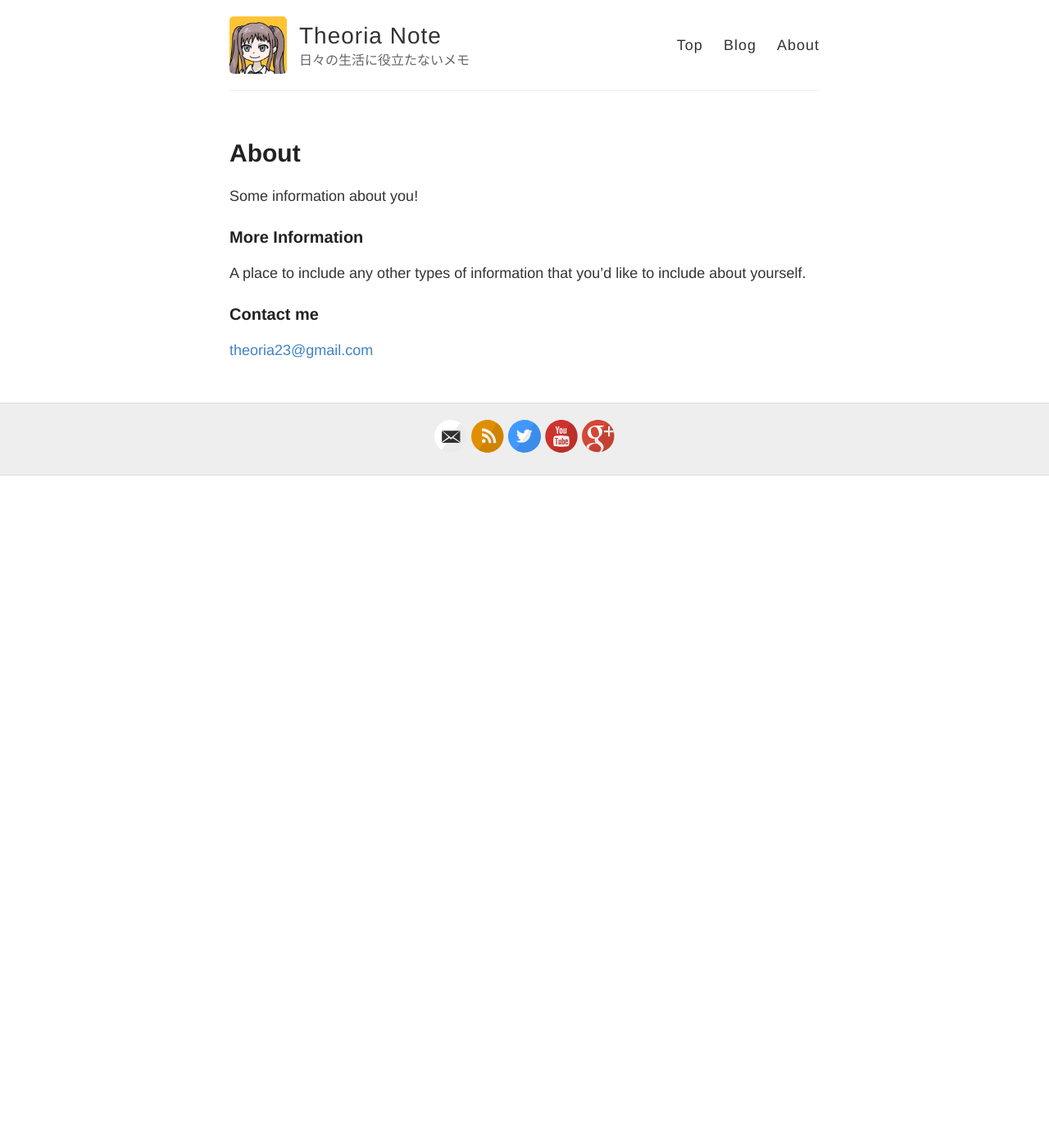
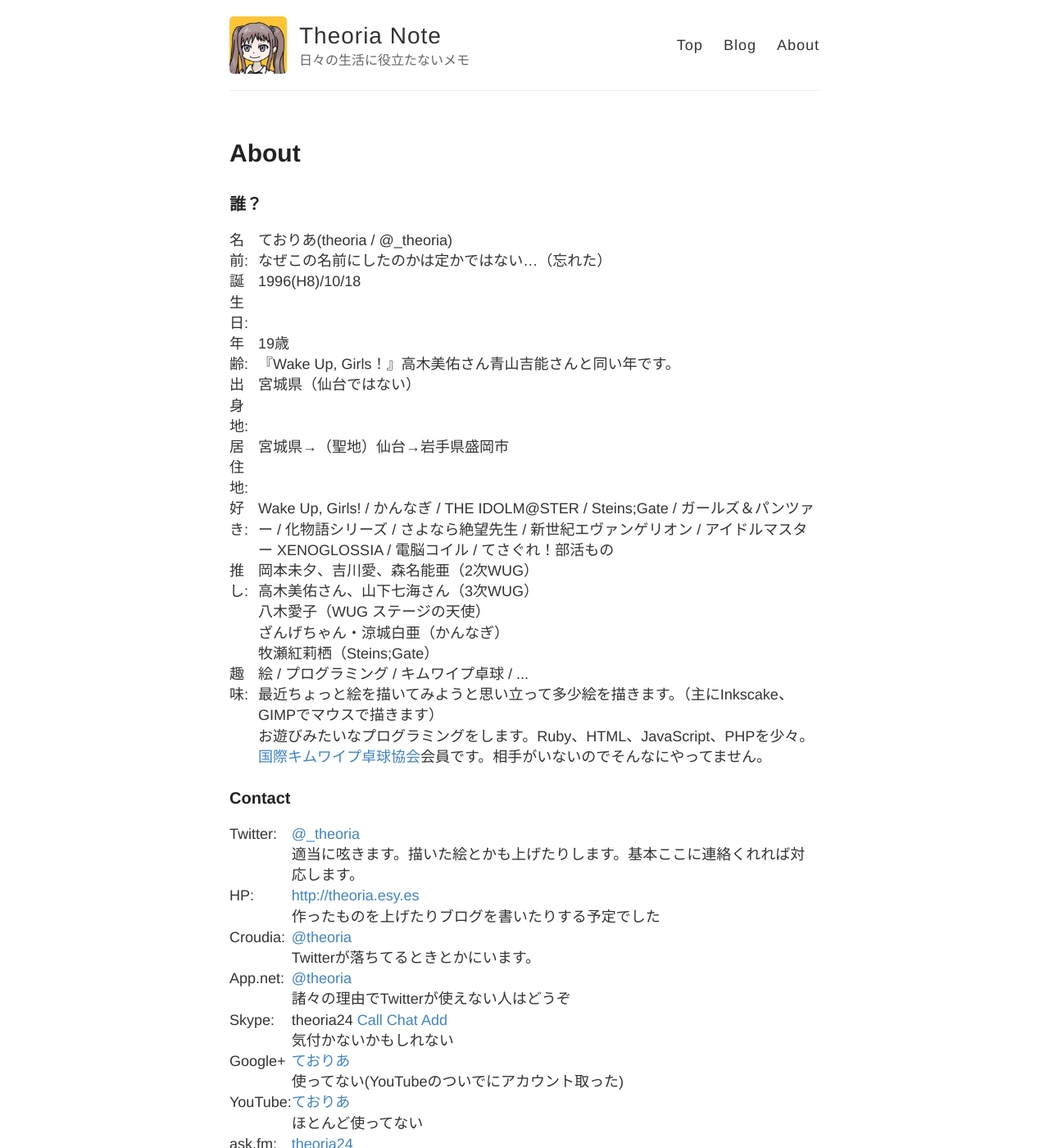
Before and after one commit to theoria24/theoria24.github.io, a Jekyll site: the page built from about.md, in a window 1280 px wide and 1400 px high. Shown: the whole window at 82% size. Built offline with Jekyll 4.4.1, drawn with Linux system fonts in a browser that asks for light colours; some of the changed text lies outside the part shown.

Commit message:
aboutの変更

```diff
--- a/about.md
+++ b/about.md
@@ -4,12 +4,98 @@ title: About
 permalink: /about/
 ---
 
-Some information about you!
-
-### More Information
-
-A place to include any other types of information that you'd like to include about yourself.
-
-### Contact me
-
-[theoria23@gmail.com](mailto:theoria23@gmail.com)
+### 誰？
+<table>
+  <tr>
+    <td>名前:</td>
+    <td>ておりあ(theoria / @_theoria)<br>
+  なぜこの名前にしたのかは定かではない…（忘れた）</td>
+</tr>
+  <tr>
+    <td>誕生日:</td>
+    <td>1996(H8)/10/18</td>
+  </tr>
+  <tr>
+    <td>年齢:</td>
+    <td>19歳<br>
+      &#12302;Wake Up, Girls！&#12303;高木美佑さん青山吉能さんと同い年です。</td>
+    </tr>
+  <tr>
+    <td>出身地:</td>
+    <td>宮城県（仙台ではない）</td>
+  </tr>
+  <tr>
+    <td>居住地:</td>
+    <td>宮城県&rarr;（聖地）仙台&rarr;岩手県盛岡市</td>
+  </tr>
+  <tr>
+    <td>好き:</td>
+    <td>Wake Up, Girls! / かんなぎ / THE IDOLM@STER / Steins;Gate / ガールズ＆パンツァー / 化物語シリーズ / さよなら絶望先生 / 新世紀エヴァンゲリオン / アイドルマスター XENOGLOSSIA / 電脳コイル / てさぐれ！部活もの</td>
+  </tr>
+  <tr>
+    <td>推し:</td>
+    <td>
+      岡本未夕、吉川愛、森名能亜（2次WUG）<br>
+      高木美佑さん、山下七海さん（3次WUG）<br>
+      <small>八木愛子（WUG ステージの天使）</small><br>
+      ざんげちゃん・涼城白亜（かんなぎ）<br>
+      牧瀬紅莉栖（Steins;Gate）<br>
+    </td>
+  </tr>
+  <tr>
+    <td>趣味:</td>
+    <td>絵 / プログラミング / キムワイプ卓球 / ...<br>
+    最近ちょっと絵を描いてみようと思い立って多少絵を描きます。（主にInkscake、GIMPでマウスで描きます）<br>
+    お遊びみたいなプログラミングをします。Ruby、HTML、JavaScript、PHPを少々。<br>
+    <a href="http://www.iktta.org" target="_blank">国際キムワイプ卓球協会</a>会員です。<small>相手がいないのでそんなにやってません。</small></td>
+  </tr>
+</table>
+### Contact
+<table>
+  <tr>
+    <td>Twitter:</td>
+    <td><a href="http://twitter.com/_theoria" target="_blank">@_theoria</a><br>
+    適当に呟きます。描いた絵とかも上げたりします。基本ここに連絡くれれば対応します。</td>
+  </tr>
+  <tr>
+    <td>HP:</td>
+    <td><a href="http://theoria24.github.io" target="_blank">http://theoria.esy.es</a><br>
+    作ったものを上げたりブログを書いたりする予定でした</td>
+  </tr>
+  <tr>
+    <td>Croudia:</td>
+    <td><a href="https://croudia.com/theoria" target="_blank">@theoria</a>
+    <br>Twitterが落ちてるときとかにいます。</td>
+  </tr>
+  <tr>
+    <td>App.net:</td>
+    <td><a href="https://alpha.app.net/theoria" target="_blank">@theoria</a>
+    <br>諸々の理由でTwitterが使えない人はどうぞ</td>
+  </tr>
+  <tr>
+    <td>Skype:</td>
+    <td>theoria24 <a href="skype:theoria24?call" onclick="return skypeCheck();" class="skp">Call</a> <a href="skype:theoria24?chat" onclick="return skypeCheck();" class="skp">Chat</a> <a href="skype:the4?add" onclick="return skypeCheck();" class="skp">Add</a><br>
+    気付かないかもしれない
+    </td>
+  </tr>
+  <tr>
+    <td>Google+</td>
+    <td><a href="https://plus.google.com/117616561992874279869" target="_blank">ておりあ</a><br>
+    使ってない(YouTubeのついでにアカウント取った)</td>
+  </tr>
+  <tr>
+    <td>YouTube:</td>
+    <td><a href="https://www.youtube.com/channel/UCflx499m021O1jmVb7Ff4uA" target="_blank">ておりあ</a><br>
+    ほとんど使ってない</td>
+  </tr>
+  <tr>
+    <td>ask.fm:</td>
+    <td><a href="http://ask.fm/theoria24" target="_blank">theoria24</a><br>
+    ご自由にどうぞ</td>
+  </tr>
+  <tr>
+    <td>Mail:</td>
+    <td>theoria23[at]gmail.com<br>
+    [at]を@に変えてください</td>
+  </tr>
+</table>
```
